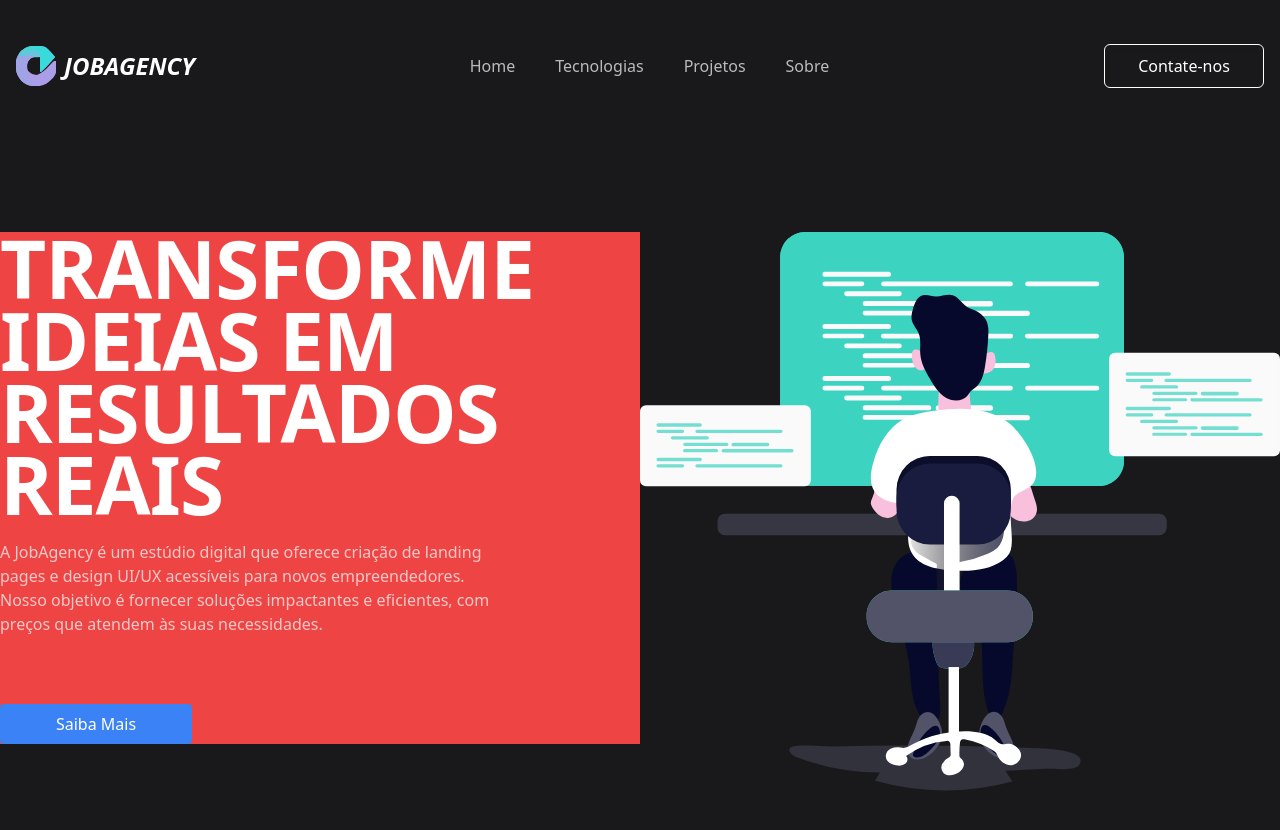
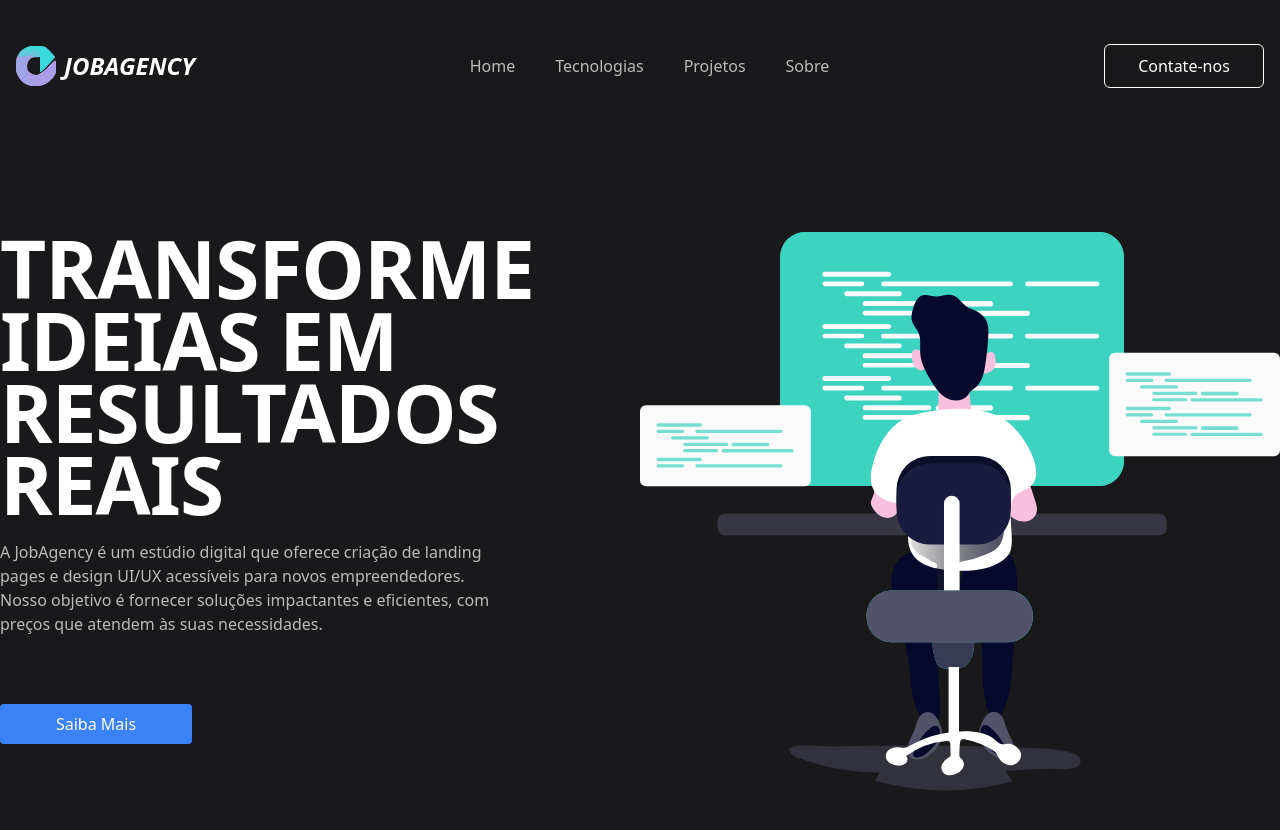
Before and after one commit to mtdias96/jobagency, a Next.js app: page / in a window 1280 px wide. Shown: the top 830 px of the page. Built offline with nearby package versions, Linux system fonts and the light colour scheme.

Commit message:
motion-home

```diff
--- a/package.json
+++ b/package.json
@@ -15,6 +15,7 @@
     "@heroicons/react": "^2.1.5",
     "clsx": "^2.1.1",
     "clx": "^1.0.0",
+    "framer-motion": "^11.5.4",
     "next": "14.2.11",
     "react": "^18",
     "react-dom": "^18",
--- a/src/app/components/HomeSection/index.tsx
+++ b/src/app/components/HomeSection/index.tsx
@@ -1,8 +1,17 @@
+'use client'
+
+import { motion } from 'framer-motion'
+
 export function HomeSection() {
   return (
     <section className="h-[818px] mt-32">
       <div className="flex flex-col items-start md:flex-row">
-        <div className="flex flex-col justify-start gap-5 w-1/2 bg-red-500">
+        <motion.div
+          initial={{ opacity: 0, x: -100 }}
+          whileInView={{ opacity: 1, x: 0 }}
+          exit={{ opacity: 0, x: -100 }}
+          className="flex flex-col justify-start gap-5 w-1/2 "
+        >
           <h1 className="text-white text-[5rem] font-bold leading-[4.5rem] tracking-[-1px] max-w-[700px] uppercase">
             Transforme ideias em Resultados Reais
           </h1>
@@ -16,15 +25,21 @@ export function HomeSection() {
           <button className="bg-blue-500 text-white py-2 px-4 rounded max-w-48 mt-12">
             Saiba Mais
           </button>
-        </div>
+        </motion.div>
 
-        <div className="flex justify-center items-center w-1/2">
+        <motion.div
+          className="flex justify-center items-center w-1/2 origin-center"
+          initial={{ opacity: 0, y: 200, scale: 0.5 }}
+          whileInView={{ opacity: 1, y: 0, scale: 1 }}
+          exit={{ opacity: 0, y: 200, scale: 0.5 }}
+          transition={{ duration: 0.5 }}
+        >
           <img
             src="/hero-illustration.svg"
             alt="Programador mexendo no computador"
             className="max-w-full h-auto"
           />
-        </div>
+        </motion.div>
       </div>
     </section>
   )
```
Also changed, not shown: 1 other file (tests, documents, lock files or other folders).
